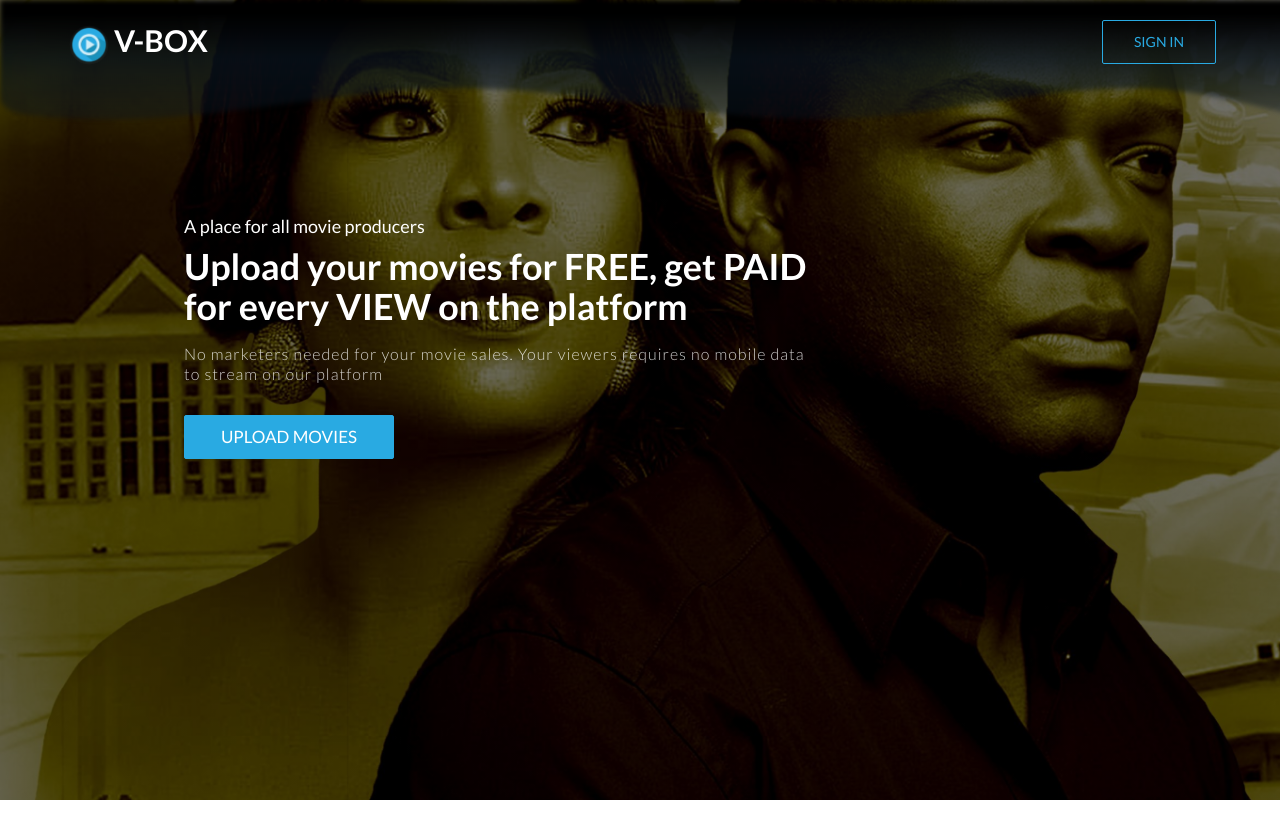
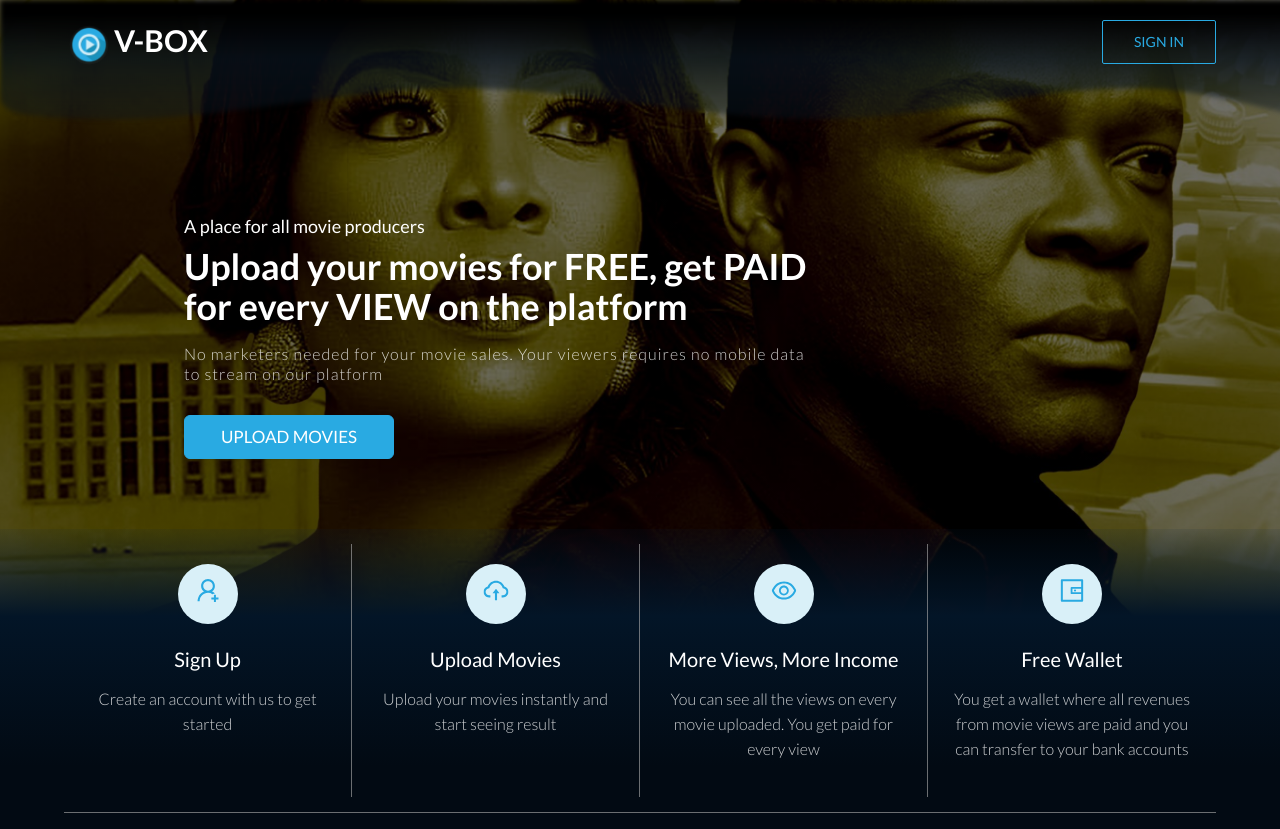
Before and after one commit to Clintjeez/v-box_producer, a React (Create React App) app: page / in a window 1280 px wide. Before the commit the page ends 800 px from the top, so only its background shows below. Built offline with nearby package versions, Linux system fonts and the light colour scheme.

Commit message:
hero section ui styling with steps ui

```diff
--- a/src/views/LandingPage/Hero.js
+++ b/src/views/LandingPage/Hero.js
@@ -1,5 +1,11 @@
 import React from "react";
-import { Typography, Button } from "antd";
+import { Typography, Button, Row, Col, Avatar } from "antd";
+import {
+  UserAddOutlined,
+  CloudUploadOutlined,
+  EyeOutlined,
+  WalletOutlined,
+} from "@ant-design/icons";
 import { Link } from "react-router-dom";
 
 import "./styles/Hero.scss";
@@ -25,6 +31,46 @@ const Hero = () => {
           </Button>
         </div>
       </div>
+      <div className="step-container">
+        <div className="container">
+          <Row className="step-row">
+            <Col span={6} className="step-col">
+              <Avatar className="step-icon">
+                <UserAddOutlined />
+              </Avatar>
+              <h2>Sign Up</h2>
+              <p>Create an account with us to get started</p>
+            </Col>
+            <Col span={6} className="step-col">
+              <Avatar className="step-icon">
+                <CloudUploadOutlined />
+              </Avatar>
+              <h2>Upload Movies</h2>
+              <p>Upload your movies instantly and start seeing result</p>
+            </Col>
+            <Col span={6} className="step-col">
+              <Avatar className="step-icon">
+                <EyeOutlined />
+              </Avatar>
+              <h2>More Views, More Income</h2>
+              <p>
+                You can see all the views on every movie uploaded. You get paid
+                for every view
+              </p>
+            </Col>
+            <Col span={6} className="step-col" style={{ border: "none" }}>
+              <Avatar className="step-icon">
+                <WalletOutlined />
+              </Avatar>
+              <h2>Free Wallet</h2>
+              <p>
+                You get a wallet where all revenues from movie views are paid
+                and you can transfer to your bank accounts
+              </p>
+            </Col>
+          </Row>
+        </div>
+      </div>
     </section>
   );
 };
--- a/src/views/LandingPage/styles/Hero.scss
+++ b/src/views/LandingPage/styles/Hero.scss
@@ -10,6 +10,7 @@
   background-repeat: no-repeat;
   background-size: cover;
   padding-top: 160px;
+  padding-bottom: 70px;
 
   .hero-content {
     width: 55%;
@@ -44,6 +45,7 @@
       background-color: #29aae2;
       color: #fff;
       border: #29aae2 solid 1px;
+      border-radius: 6px;
       margin-top: 15px;
     }
     .hero-btn:hover {
@@ -51,4 +53,45 @@
       color: #29aae2;
     }
   }
+
+  .step-container {
+    text-align: center;
+    color: #fff;
+    height: 300px;
+    background: linear-gradient(
+      180deg,
+      rgba(5, 36, 66, 0.1) 0%,
+      rgb(3, 21, 39) 29.14%,
+      #020a13 79.1%
+    );
+    margin-top: 70px;
+
+    .step-row {
+      padding: 15px 0;
+      border-bottom: solid 1px #a8a8a8a2;
+    }
+    .step-col {
+      padding: 20px;
+      border-right: solid 1px #a8a8a8a2;
+      .step-icon {
+        width: 60px;
+        height: 60px;
+        background: #d9f0f8 !important;
+        color: #29aae2 !important;
+        font-size: 25px;
+        padding: 10px;
+        margin-bottom: 10px;
+      }
+      h2 {
+        color: #fff;
+        font-size: 20px;
+        margin: 10px 0;
+      }
+      p {
+        font-size: 16px;
+        font-weight: 300;
+        opacity: 0.8;
+      }
+    }
+  }
 }
--- a/src/views/LandingPage/styles/Navbar.scss
+++ b/src/views/LandingPage/styles/Navbar.scss
@@ -1,7 +1,7 @@
 .nav-container {
   position: absolute;
   z-index: 1;
-  width: 100vw;
+  width: 100%;
   padding-top: 20px;
   padding-bottom: 50px;
   background-image: url("../../../assets/nav-bg.svg");
```
